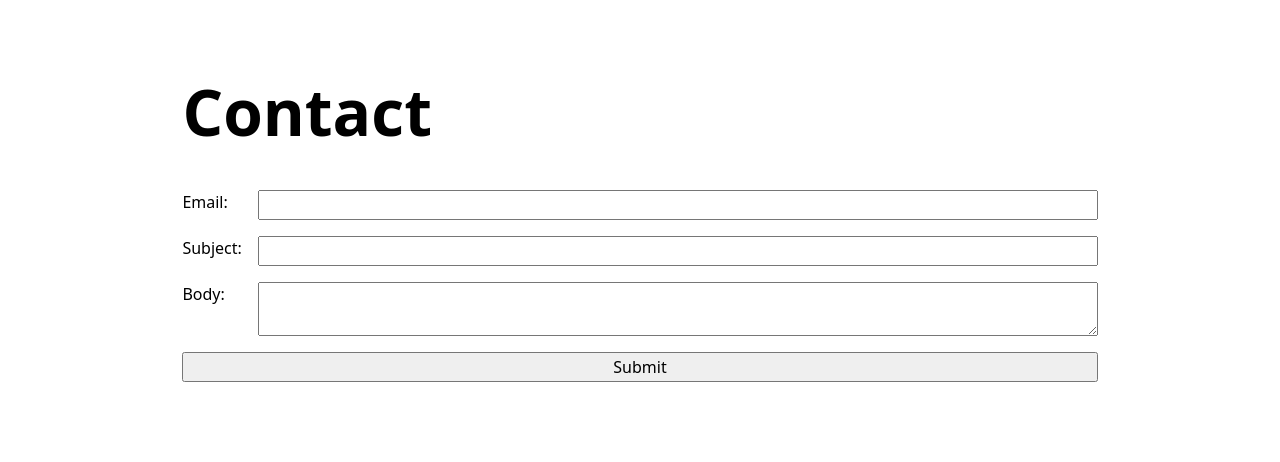
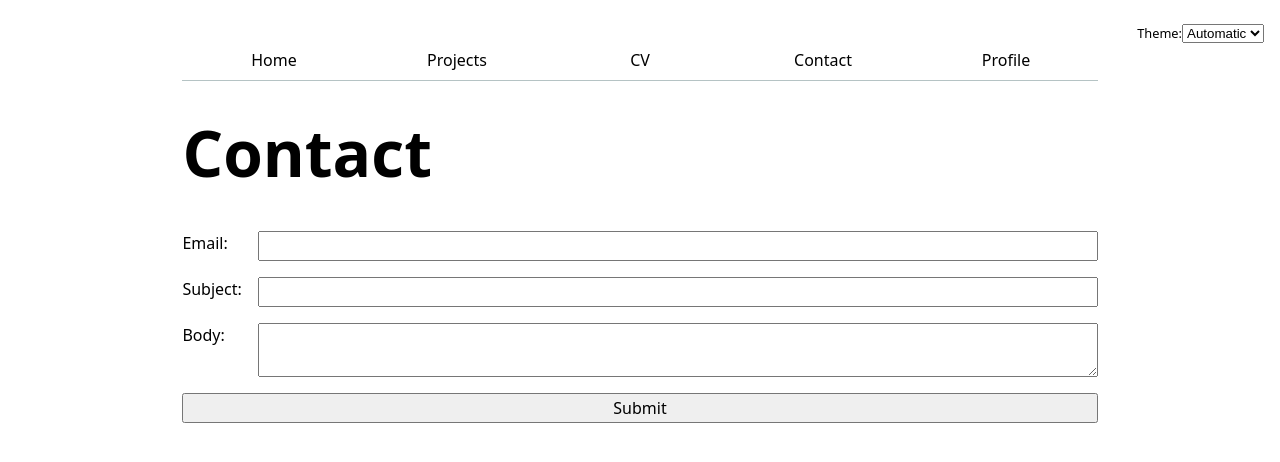
Before and after one commit to preethim111/portfolio, a plain HTML site: page contact/index.html in a window 1280 px wide. Drawn offline with Linux system fonts and the light colour scheme; the site is published under a folder, as on GitHub Pages, so addresses that start at the root find nothing.

Commit message:
minor fixes

```diff
--- a/contact/index.html
+++ b/contact/index.html
@@ -40,6 +40,6 @@
             Submit
         </button>
     </form>
-    <script type="module" src="/global.js"></script>
+    <script type="module" src="../global.js"></script>
 </body>
 </html>
```
Also changed, not shown: cv/index.html (+1 -1 lines), projects/index.html (+1 -1 lines).
